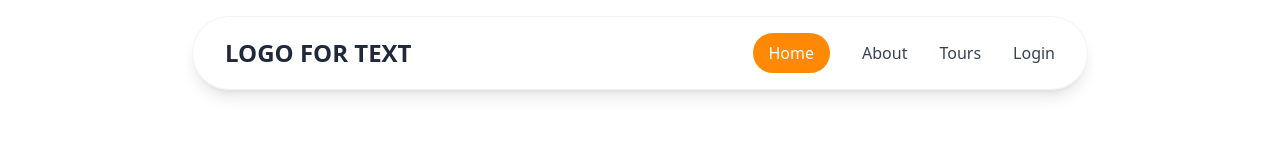
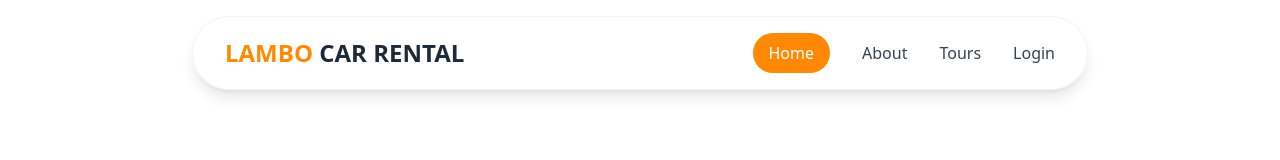
Before and after one commit to 1t0t0/portfolio-vantour, a Next.js app: page / in a window 1280 px wide. Shown: the top 160 px of the page. Built offline with nearby package versions, Linux system fonts and the light colour scheme.

Commit message:
update logo name

```diff
--- a/components/Header.tsx
+++ b/components/Header.tsx
@@ -9,7 +9,7 @@ const Header = () => {
           {/* Logo */}
           <div className="flex items-center">
             <div className="text-2xl font-bold">
-              <span className="text-gray-800">LOGO FOR TEXT</span>
+              <span className="text-gray-800"><span className='text-orange-400'>LAMBO</span> CAR RENTAL</span>
             </div>
           </div>
 
--- a/next.config.ts
+++ b/next.config.ts
@@ -8,6 +8,12 @@ const nextConfig = {
         port: '',
         pathname: '/**',
       },
+      {
+        protocol: 'https',
+        hostname: 'images.unsplash.com',
+        port: '',
+        pathname: '/**',
+      },
     ],
   },
 }
```
